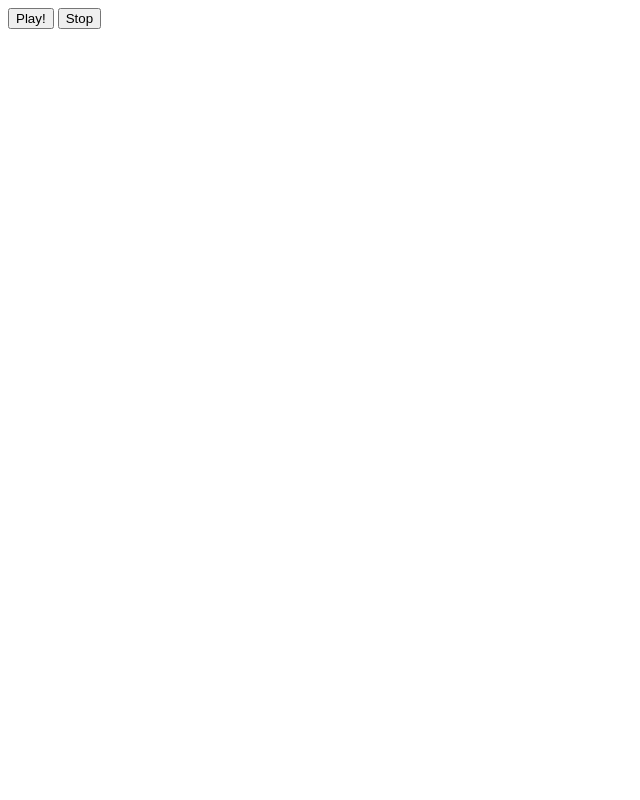
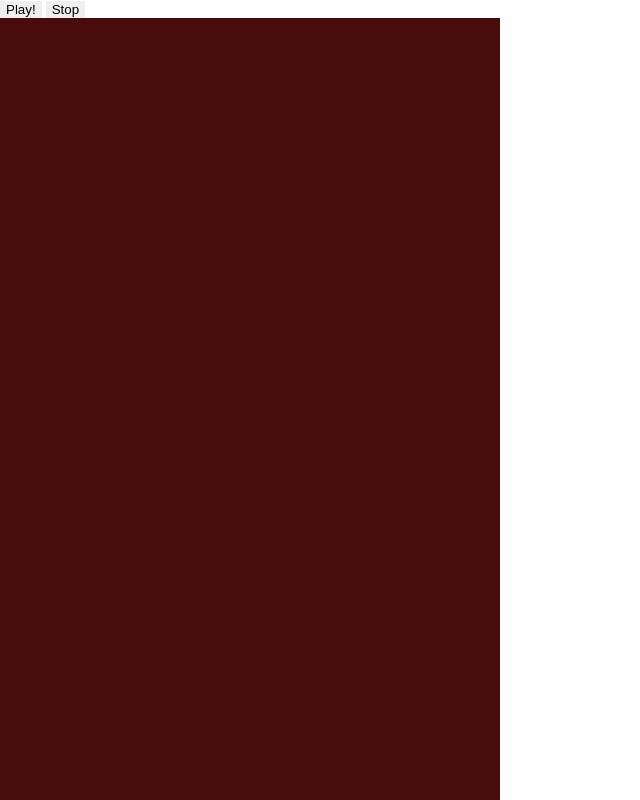
Before and after one commit to momentum-team-3/js-build-a-game-kyle-robert, a plain HTML site: page index.html in a window 1280 px wide. Shown: the top 800 px of the page, without its empty margins (0-640 px from the left). Drawn offline with Linux system fonts and the light colour scheme.

Commit message:
fixedTypo

```diff
--- a/index.html
+++ b/index.html
@@ -5,7 +5,7 @@
   <meta charset="UTF-8">
   <meta name="viewport" content="width=device-width, initial-scale=1.0">
   <meta http-equiv="X-UA-Compatible" content="ie=edge">
-  <link rel="stylesheet" type="css/text" href="style.css">
+  <link rel="stylesheet" type="text/css" href="style.css">
   <title>Game.js</title>
   <script src="game.js" defer></script>
 </head>
```
